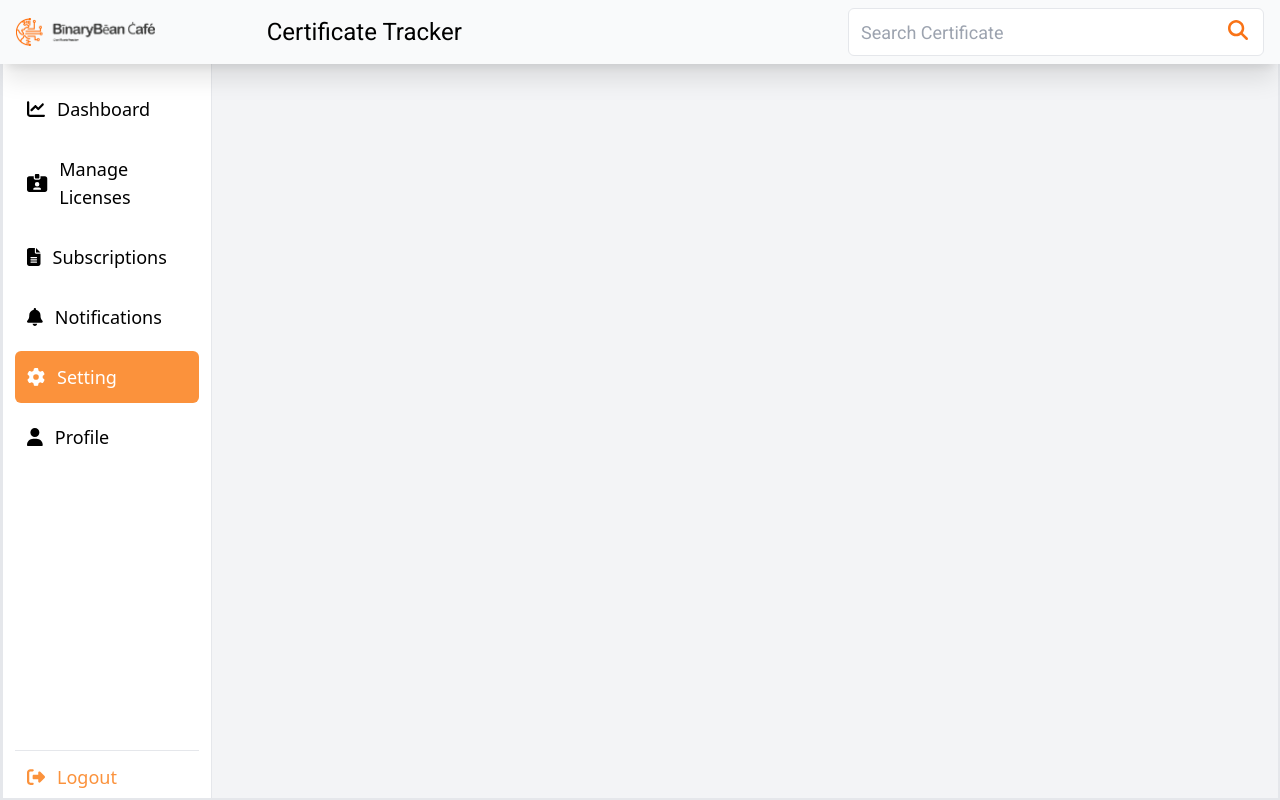
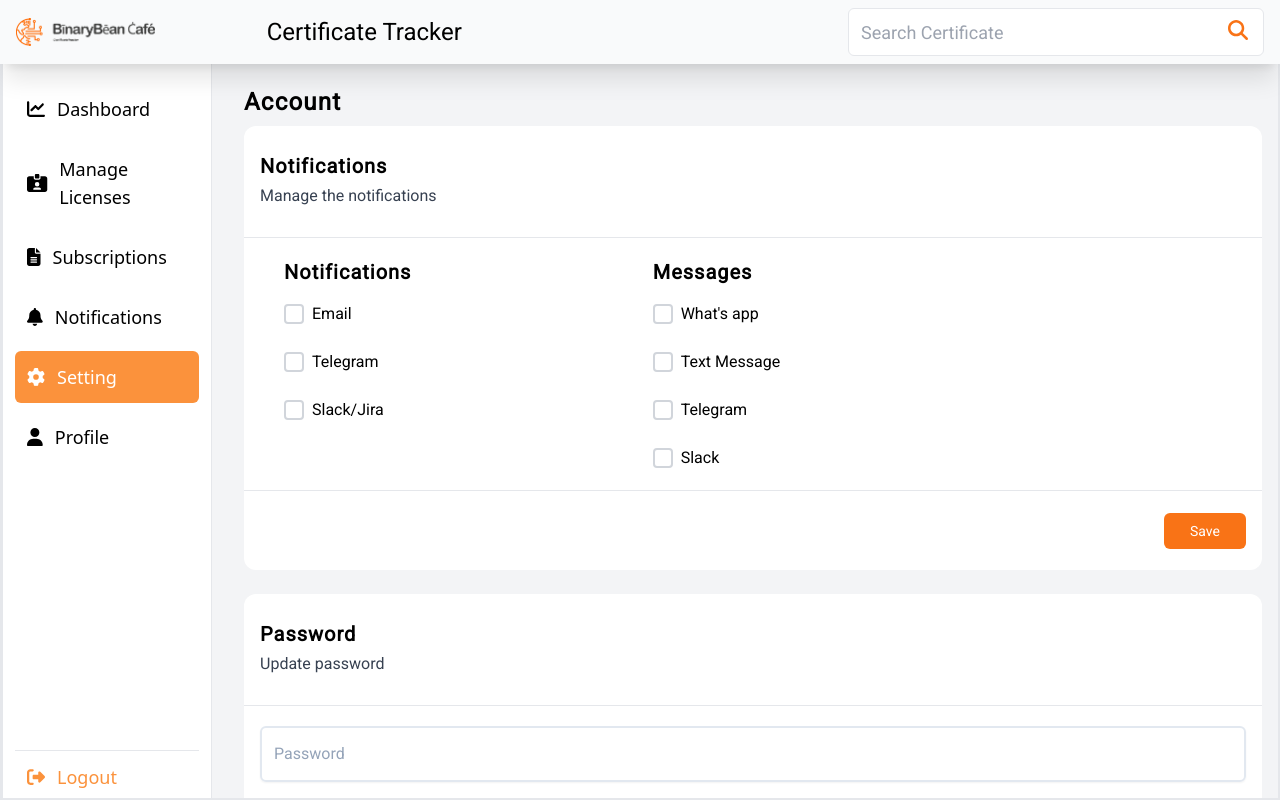
Before and after one commit to hasnain23233/Dashboard_Task_Techzoid, a React (Vite) app: page /settings in a window 1280 px wide. Built offline with nearby package versions, Linux system fonts and the light colour scheme.

Commit message:
complete the setting page of the application

```diff
--- /dev/null
+++ b/src/Files/Settings.jsx
@@ -0,0 +1,121 @@
+import React from 'react'
+
+const Settings = () => {
+    return (
+        <div className='font-roboto px-4'>
+            <h1 className='mt-16 text-2xl font-semibold pt-5 tracking-wider'>Account</h1>
+            <div className='bg-white mt-2 rounded-xl'>
+                <div className='h-28 border-b px-4 flex flex-col  justify-center'>
+                    <h1 className='font-semibold text-xl tracking-wider'>Notifications</h1>
+                    <p className='leading-loose text-gray-700'>Manage the notifications</p>
+                </div>
+                <div className=' px-4 py-5 flex gap-4'>
+                    <div className='ml-6 w-4/12'>
+                        <h1 className='font-semibold text-xl tracking-wider'>Notifications</h1>
+                        <div className="space-y-6 mt-4">
+                            <label className="flex items-center space-x-2 cursor-pointer">
+                                <input
+                                    type="checkbox"
+                                    className="custom-checkbox"
+                                />
+                                <span>Email</span>
+                            </label>
+
+                            {/* Telegram */}
+                            <label className="flex items-center space-x-2 cursor-pointer">
+                                <input
+                                    type="checkbox"
+                                    className="custom-checkbox"
+                                />
+                                <span>Telegram</span>
+                            </label>
+
+                            {/* Slack/Jira */}
+                            <label className="flex items-center space-x-2 cursor-pointer">
+                                <input
+                                    type="checkbox"
+                                    className="custom-checkbox"
+                                />
+                                <span>Slack/Jira</span>
+                            </label>
+                        </div>
+                    </div>
+                    <div className='ml-6'>
+                        <h1 className='font-semibold text-xl tracking-wider'>Messages</h1>
+                        <div className="space-y-6 mt-4">
+                            <label className="flex items-center space-x-2 cursor-pointer">
+                                <input
+                                    type="checkbox"
+                                    className="custom-checkbox"
+                                />
+                                <span>What's app</span>
+                            </label>
+
+                            <label className="flex items-center space-x-2 cursor-pointer">
+                                <input
+                                    type="checkbox"
+                                    className="custom-checkbox"
+                                />
+                                <span>Text Message </span>
+                            </label>
+
+                            <label className="flex items-center space-x-2 cursor-pointer">
+                                <input
+                                    type="checkbox"
+                                    className="custom-checkbox"
+                                />
+                                <span>Telegram
+                                </span>
+                            </label>
+                            <label className="flex items-center space-x-2 cursor-pointer">
+                                <input
+                                    type="checkbox"
+                                    className="custom-checkbox"
+                                />
+                                <span>Slack</span>
+                            </label>
+                        </div>
+                    </div>
+                </div>
+                <div className='h-20 border-t px-4 flex items-center justify-end'>
+                    <button className='w-1/12 bg-orange-500 rounded-md text-white cursor-pointer hover:bg-orange-700 text-sm h-9'>Save</button>
+                </div>
+            </div>
+
+            <div className='bg-white mt-6 rounded-xl'>
+                <div className='h-28 border-b px-4 flex flex-col  justify-center'>
+                    <h1 className='font-semibold text-xl tracking-wider'>Password</h1>
+                    <p className='leading-loose text-gray-700'>Update password</p>
+                </div>
+                <div className=' px-4 py-5 '>
+                    <div className='w-full'>
+                        <div class="relative">
+                            <input
+                                className="peer w-full h-14 bg-transparent placeholder:text-slate-400 text-slate-700 text-sm border-2 border-slate-200 rounded-md px-3 py-2 transition duration-300 ease focus:outline-none focus:border-blue-500 hover:border-slate-300 shadow-sm focus:shadow"
+                            />
+                            <label className="absolute  flex items-center cursor-text bg-white px-1 left-2.5 top-4 text-slate-400 transition-all transform origin-left peer-focus:-top-2 peer-focus:left-2.5 peer-focus:text-xs peer-focus:text-blue-500 peer-focus:scale-90">
+                                Password
+                            </label>
+                        </div>
+                    </div>
+                    <div className='w-full mt-4'>
+                        <div class="relative">
+                            <input
+                                className="peer w-full h-14 bg-transparent placeholder:text-slate-400 text-slate-700 text-sm border-2 border-slate-200 rounded-md px-3 py-2 transition duration-300 ease focus:outline-none focus:border-blue-500 hover:border-slate-300 shadow-sm focus:shadow"
+                            />
+                            <label className="absolute  flex items-center cursor-text bg-white px-1 left-2.5 top-4 text-slate-400 transition-all transform origin-left peer-focus:-top-2 peer-focus:left-2.5 peer-focus:text-xs peer-focus:text-blue-500 peer-focus:scale-90">
+                                Conform Password
+                            </label>
+                        </div>
+                    </div>
+                </div>
+                <div className='h-20 border-t px-4 flex items-center justify-end'>
+                    <button className='w-1/12 bg-orange-500 rounded-md text-white cursor-pointer hover:bg-orange-700 text-sm h-9'>Update</button>
+                </div>
+            </div>
+
+        </div>
+    )
+}
+
+export default Settings
--- a/src/RoutingFiles.jsx
+++ b/src/RoutingFiles.jsx
@@ -7,6 +7,7 @@ import {
 import ManageLicenses from './Files/ManageLicenses';
 import Subscriptions from './Files/Subscriptions';
 import Notifications from './Files/Notifications';
+import Settings from './Files/Settings';
 
 const RoutingFiles = () => {
     return (
@@ -16,6 +17,7 @@ const RoutingFiles = () => {
                 <Route path='/manage-licenses' element={<ManageLicenses />} />
                 <Route path='/subscriptions' element={<Subscriptions />} />
                 <Route path='/notifications' element={<Notifications />} />
+                <Route path='/settings' element={<Settings />} />
             </Routes>
         </div>
     )
--- a/src/index.css
+++ b/src/index.css
@@ -1,3 +1,29 @@
 @tailwind base;
 @tailwind components;
 @tailwind utilities;
+
+.custom-checkbox {
+    appearance: none;
+    width: 20px;
+    height: 20px;
+    border: 2px solid #d1d5db;
+    /* gray-400 */
+    border-radius: 4px;
+    position: relative;
+    cursor: pointer;
+}
+
+.custom-checkbox:checked {
+    background-color: #f97316;
+    /* bg-orange-500 */
+    border-color: #f97316;
+}
+
+.custom-checkbox:checked::after {
+    content: "✔";
+    color: white;
+    font-size: 14px;
+    position: absolute;
+    top: -1px;
+    left: 3px;
+}
```
